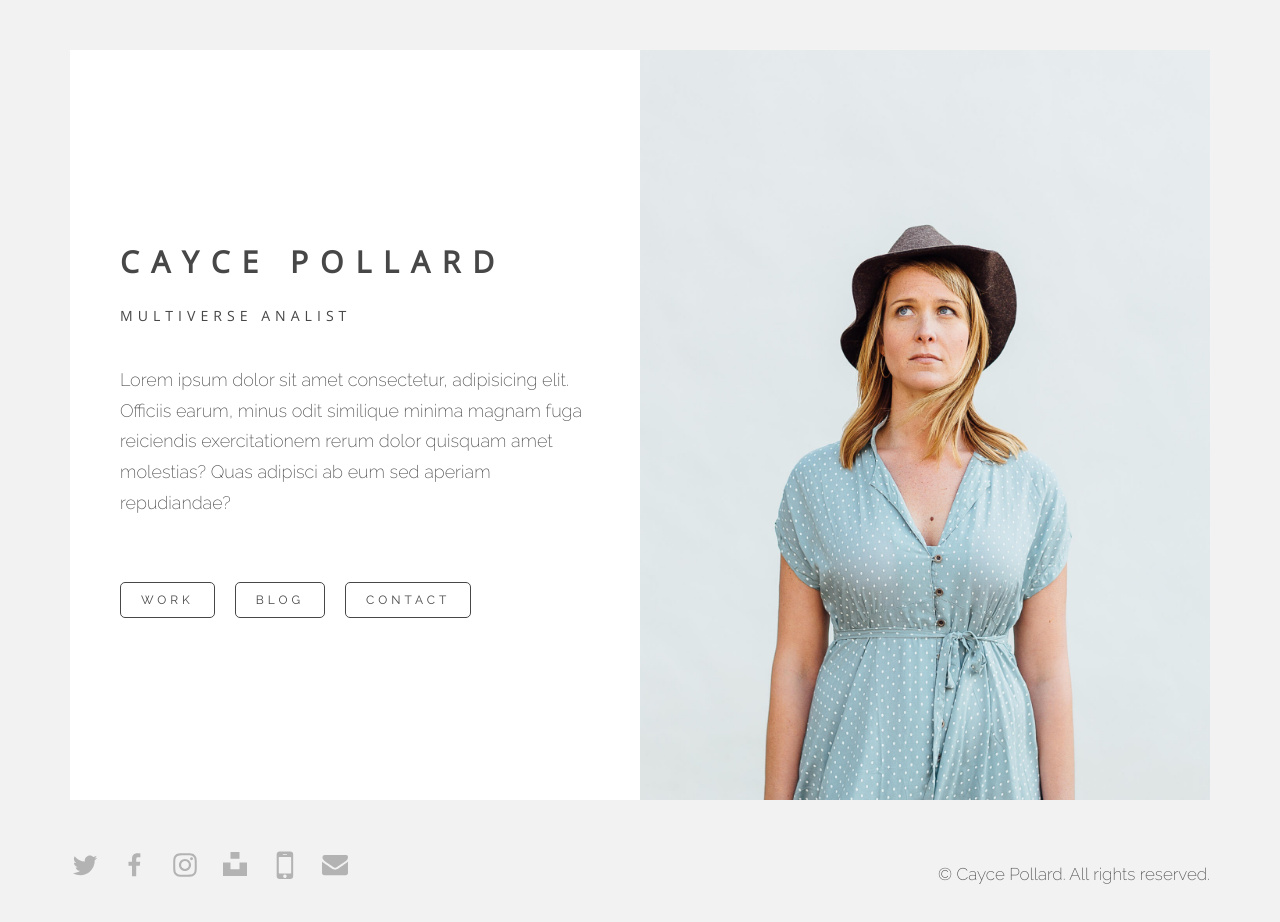
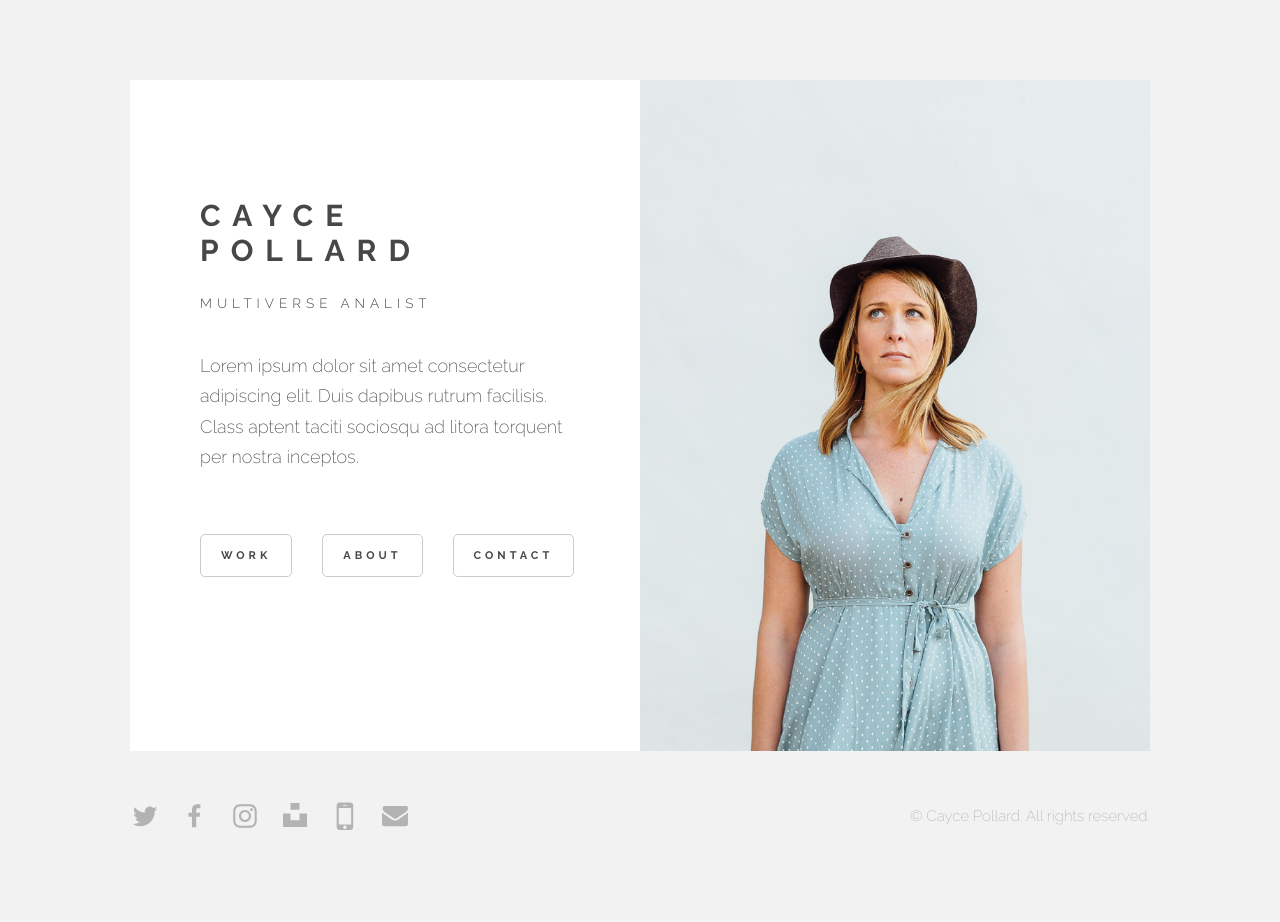
Before and after one commit to shaonkabir8/card-landing-page, a React app: page / in a window 1280 px wide. After the commit the page ends 881 px from the top, so only its background shows below. Built offline with nearby package versions, Linux system fonts and the light colour scheme.

Commit message:
style: update homepage shilly mistake while styling

```diff
--- a/src/assets/sass/_base.scss
+++ b/src/assets/sass/_base.scss
@@ -1,5 +1,4 @@
-@import url("https://fonts.googleapis.com/css2?family=Open+Sans&family=Raleway:wght@200;400&display=swap");
-
+@import url("https://fonts.googleapis.com/css2?family=Raleway:wght@200;300;700;800&display=swap");
 *,
 *::after,
 *::before {
@@ -19,7 +18,7 @@ body {
   color: $color-black;
   font-family: "Raleway", sans-serif;
   font-weight: 200;
-  min-height: 100px;
+  min-height: 100vh;
 }
 
 h1,
@@ -28,6 +27,16 @@ h3,
 h4,
 h5,
 h6 {
-  font-family: "Open Sans", sans-serif;
   font-weight: 700;
 }
+
+ol,
+ul {
+  margin: 0;
+  padding: 0;
+  list-style: none;
+}
+a,
+a:hover {
+  text-decoration: none;
+}
--- a/src/assets/sass/_footer.scss
+++ b/src/assets/sass/_footer.scss
@@ -1,16 +1,13 @@
 .footer {
-  padding-top: 5rem;
+  padding-bottom: 4rem;
 
   &__content {
     display: flex;
     justify-content: space-between;
-    align-items: baseline;
+    align-items: center;
   }
   &__social {
     &--list {
-      margin: 0;
-      padding: 0;
-      list-style: none;
       display: flex;
     }
     &--item {
@@ -25,15 +22,16 @@
       margin-right: 2rem;
 
       svg {
-        fill: #b3b3b3;
+        fill: $color-light-grey;
         transition: fill 0.2s linear;
         &:hover {
-          fill: #5d5b5b;
+          fill: $color-light-black;
         }
       }
     }
   }
   &__copyright {
-    font-size: 1.7rem;
+    font-size: 1.5rem;
+    color: $color-light-grey;
   }
 }
--- a/src/assets/sass/_home.scss
+++ b/src/assets/sass/_home.scss
@@ -1,15 +1,14 @@
 .container {
   max-width: 114rem;
   margin: 0 auto;
-  &__inner {
-    padding: 5rem 0;
-  }
 }
 .card {
   display: flex;
   align-items: center;
   flex-wrap: wrap;
   background-color: $color-white;
+  box-sizing: content-box;
+  margin: 5rem 0;
 
   &__area,
   &-img {
@@ -17,7 +16,8 @@
   }
 
   &__content {
-    padding: 5rem;
+    padding: 7rem;
+    padding-top: 0;
   }
   &__header {
     font-size: 3rem;
@@ -26,22 +26,21 @@
     letter-spacing: 12px;
     &--meta {
       display: block;
-      font-weight: 400;
-      margin: 2.4rem 0;
+      font-weight: 300;
+      margin: 2.7rem 0;
       letter-spacing: 5px;
-      font-size: 47%;
+      font-size: 45%;
     }
   }
   &__paragraph {
     margin: 4rem 0;
+    margin-bottom: 7rem;
     font-size: 1.8rem;
     line-height: 1.7;
   }
 
   // Call to action button style
   .menu {
-    margin-top: 7rem;
-
     &__list {
       display: flex;
       margin: 0;
@@ -49,22 +48,23 @@
       list-style: none;
     }
     &__item {
-      margin-right: 2rem;
+      margin-right: 3rem;
     }
     &__link {
-      padding: 1rem 2rem;
-      color: #474747;
-      border: 0.5px solid currentColor;
-      font-size: 1.2rem;
+      padding: 1.4rem 2rem;
+      color: $color-black;
+      border: 0.5px solid $color-btn-border;
+      font-size: 1.1rem;
       border-radius: 5px;
       text-decoration: none;
-      font-weight: 400;
+      font-weight: 700;
       text-transform: uppercase;
       letter-spacing: 4px;
       transition: all 0.3s linear;
 
       &:hover {
-        color: #1ccbd6;
+        color: $color-btn-hover;
+        border-color: currentColor;
       }
     }
   }
--- a/src/assets/sass/_responsive.scss
+++ b/src/assets/sass/_responsive.scss
@@ -1,8 +1,24 @@
-/*
-  ##Device = Laptops, Desktops
-  ##Screen = B/w 1025px to 1280px
-*/
+// Max Width => 2652px
+// TODO: Media Query for Large Screen should be fixed and  later :)
 
+@media (max-width: 2652px) {
+  .container {
+    max-width: 100%;
+    &__inner {
+      padding: 8rem;
+      padding-bottom: 0;
+    }
+  }
+  .card {
+    margin: 0 5rem;
+  }
+  .footer {
+    padding-bottom: 0;
+    margin: 5rem;
+  }
+}
+
+// Max Width => 1140px
 @media (max-width: 1140px) {
   .container {
     max-width: 90rem;
@@ -19,29 +35,7 @@
   }
 }
 
-/*
-    ##Device = Tablets, Ipads (portrait)
-    ##Screen = B/w 768px to 1024px
-  */
-
-// @media (min-width: 768px) and (max-width: 896px) {
-//   .container {
-//     max-width: 80rem;
-//   }
-//   .card__header {
-//     font-size: 1.8rem;
-//   }
-
-//   .footer__social--link {
-//     height: 2.5rem;
-//     width: 2.5rem;
-//     line-height: 2.5rem;
-//   }
-//   .card__paragraph {
-//     font-size: 1.5rem;
-//   }
-// }
-
+// Max Width => 980px
 @media (max-width: 980px) {
   .container {
     max-width: 75rem;
@@ -78,7 +72,7 @@
   }
 }
 
-//
+// Max Width => 730px
 @media (max-width: 730px) {
   .container__inner {
     padding-top: 0;
@@ -91,6 +85,7 @@
   }
 }
 
+// Max Width => 480px
 @media (max-width: 480px) {
   .card__header {
     font-size: 1.7rem;
@@ -113,7 +108,7 @@
   }
 }
 
-// Mobile Screen
+// Max Width => 390px
 @media (max-width: 390px) {
   .card__header {
     letter-spacing: 4px;
--- a/src/assets/sass/_variables.scss
+++ b/src/assets/sass/_variables.scss
@@ -1,5 +1,9 @@
 // colors
-
 $color-bg: #f2f2f2;
 $color-black: #474747;
+$color-light-black: #5d5b5b;
 $color-white: #fff;
+$color-light-grey: #b3b3b3;
+
+$color-btn-border: #ccc;
+$color-btn-hover: #1ccbd6;
--- a/src/components/Card.js
+++ b/src/components/Card.js
@@ -10,10 +10,9 @@ const card = () => (
           <span className="card__header--meta">Multiverse Analist</span>
         </h1>
         <p className="card__paragraph">
-          Lorem ipsum dolor sit amet consectetur, adipisicing elit. Officiis
-          earum, minus odit similique minima magnam fuga reiciendis
-          exercitationem rerum dolor quisquam amet molestias? Quas adipisci ab
-          eum sed aperiam repudiandae?
+          Lorem ipsum dolor sit amet consectetur adipiscing elit. Duis dapibus
+          rutrum facilisis. Class aptent taciti sociosqu ad litora torquent per
+          nostra inceptos.
         </p>
         <div className="menu">
           <ul className="menu__list">
@@ -23,8 +22,8 @@ const card = () => (
               </a>
             </li>
             <li className="menu__item">
-              <a href="#blog" className="menu__link">
-                Blog
+              <a href="#about" className="menu__link">
+                About
               </a>
             </li>
             <li className="menu__item">
```
